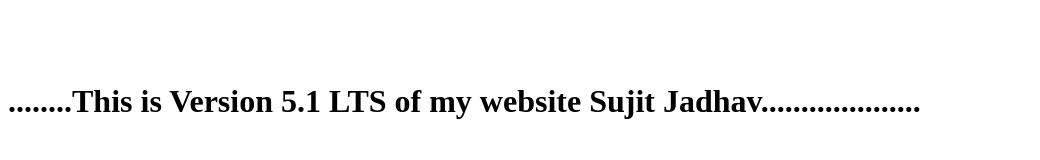
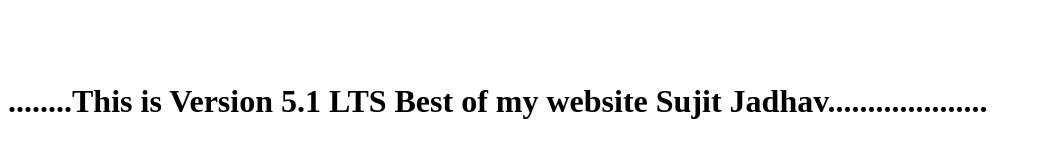
Before and after one commit to jadhavsujit30/projectrepo, a plain HTML site: page index.html in a window 1280 px wide. Shown: the whole page, without its empty margins (0-1040 px from the left). Drawn offline with Linux system fonts and the light colour scheme.

Commit message:
commit 3

```diff
--- a/index.html
+++ b/index.html
@@ -1,4 +1,4 @@
 <br>
 <br>
 <br>
-<h1>........This is Version 5.1 LTS of my website Sujit Jadhav....................</h1>
+<h1>........This is Version 5.1 LTS Best of my website Sujit Jadhav....................</h1>
```
